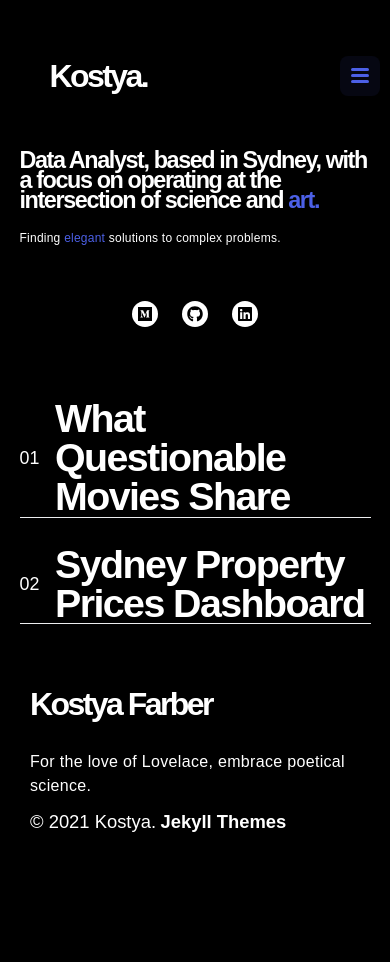
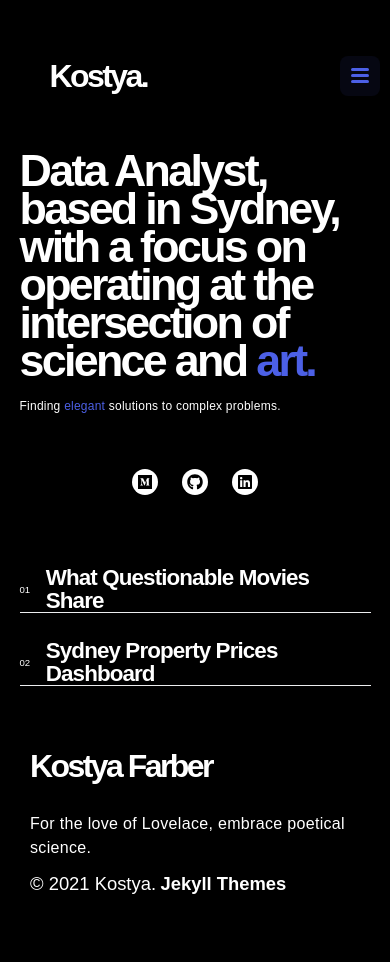
Before and after one commit to kostyafarber/kostyafarber.github.io, a Jekyll site: the page built from docs/index.html, in a window 390 px wide. Built offline with Jekyll 4.4.1, drawn with Linux system fonts in a browser that asks for light colours; nearby versions of some CDN libraries; before the commit the page ends 900 px from its top, so only the background shows below that.

Commit message:
change font sizes for mobile

```diff
--- a/docs/_sass/_pages/_page__project.scss
+++ b/docs/_sass/_pages/_page__project.scss
@@ -64,7 +64,7 @@
   font-size: 1.117em;
   font-weight: 100;
 
-  @media only screen and (max-width: 375px) {
+  @media only screen and (max-width: 425px) {
     font-size: 0.6em;
   }
 }
@@ -82,7 +82,7 @@
 
 .project_font {
   font-size: 2.46em;
-  @media only screen and (max-width: 375px) {
-    font-size: 1.2em;
+  @media only screen and (max-width: 425px) {
+    font-size: 1.4em;
   }
 }
--- a/docs/_sass/_typography.scss
+++ b/docs/_sass/_typography.scss
@@ -27,7 +27,8 @@ h5,
 h6,
 .h6,
 .subtitle {
-  font-family: $title-font;
+  font-family: Test Founders Grotesk bold, sans-serif;
+  ;
   color: $text-dark-color;
 }
 
@@ -270,8 +271,8 @@ code {
   line-height: 0.85em;
   letter-spacing: -.06em;
 
-  @media only screen and (max-width: 375px) {
-    font-size: 2.335em;
+  @media only screen and (max-width: 425px) {
+    font-size: 2.8em;
   }
 
 }
```
